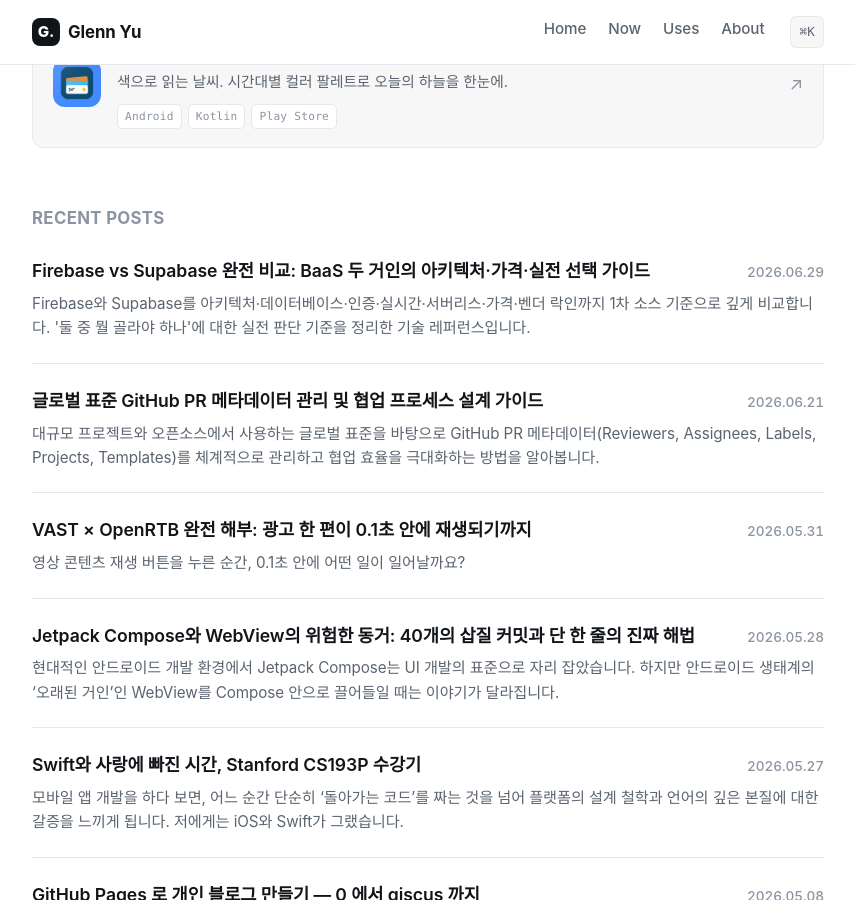
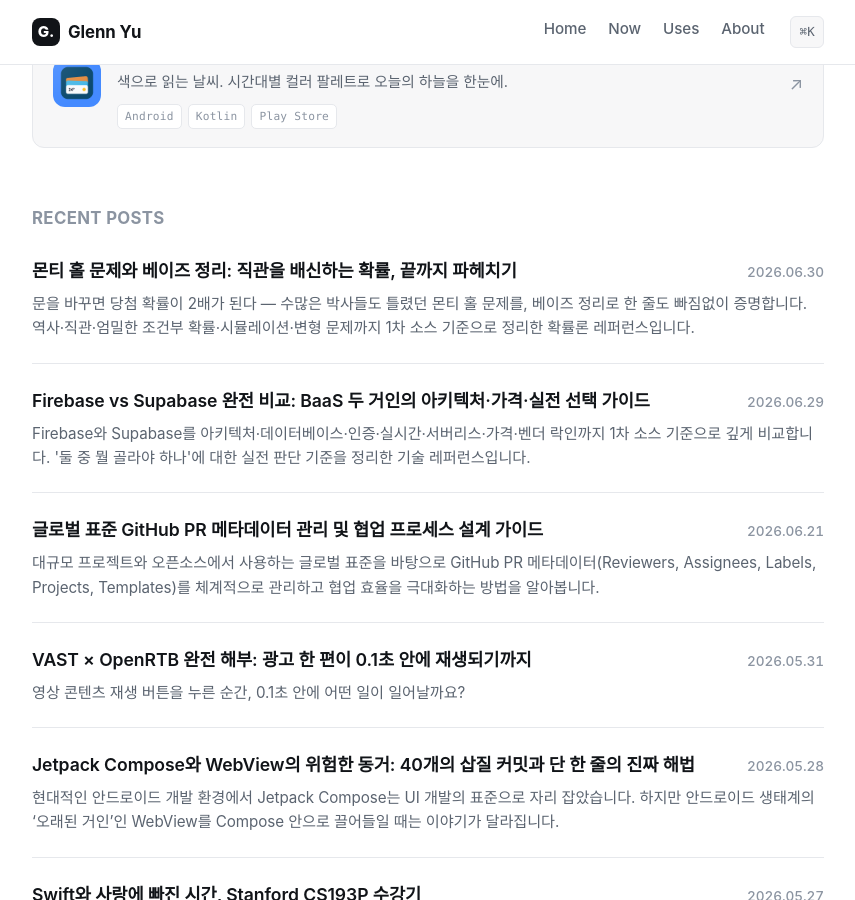
Before and after one commit to glenn-yu/glenn-yu.github.io, a Jekyll site: the page built from index.html, in a window 1280 px wide and 900 px high, scrolled down 702 px. Shown: the whole window, without its empty margins (212-1067 px from the left). Built offline with Jekyll 4.4.1, drawn with Linux system fonts in a browser that asks for light colours; some web fonts are replaced; the list of posts is cut into pages by our own code; part of the change alters nothing that is shown.

Commit message:
docs: add Monty Hall problem & Bayes theorem deep-dive post
- Full Bayesian derivation (priors/likelihoods/posterior → 1/3 vs 2/3)
- Intuition, case-enumeration table, Python Monte Carlo simulation
- Variants: ignorant host, biased host (q), n-door generalization
- History (Selvin 1975, vos Savant 1990, Erdős)
- Add opt-in MathJax loading (math: true front matter) for LaTeX rendering

Co-Authored-By: Claude Opus 4.8 (1M context) <noreply@anthropic.com>

````diff
--- a/_includes/head.html
+++ b/_includes/head.html
@@ -34,6 +34,20 @@
 
 <link rel="stylesheet" href="{{ '/assets/css/main.css' | relative_url }}">
 
+{% if page.math %}
+<!-- MathJax (수식 렌더링: front matter에 math: true 인 글에서만 로드) -->
+<script>
+  window.MathJax = {
+    tex: {
+      inlineMath: [['$', '$'], ['\\(', '\\)']],
+      displayMath: [['$$', '$$'], ['\\[', '\\]']]
+    },
+    options: { skipHtmlTags: ['script', 'noscript', 'style', 'textarea', 'pre', 'code'] }
+  };
+</script>
+<script src="https://cdn.jsdelivr.net/npm/mathjax@3/es5/tex-mml-chtml.js" async></script>
+{% endif %}
+
 <!-- Pre-paint init: apply saved theme + flag boot-pending (avoids flash) -->
 <script>
 (function () {
--- /dev/null
+++ b/_posts/2026-06-30-monty-hall-problem-and-bayes-theorem.md
@@ -0,0 +1,309 @@
+---
+layout: post
+title: "몬티 홀 문제와 베이즈 정리: 직관을 배신하는 확률, 끝까지 파헤치기"
+date: 2026-06-30 10:00:00 +0900
+categories: [Math, Probability, Statistics]
+tags: [Monty Hall, Bayes Theorem, Conditional Probability, Probability, Statistics, Bayesian Inference, Simulation, Python]
+math: true
+excerpt: "문을 바꾸면 당첨 확률이 2배가 된다 — 수많은 박사들도 틀렸던 몬티 홀 문제를, 베이즈 정리로 한 줄도 빠짐없이 증명합니다. 역사·직관·엄밀한 조건부 확률·시뮬레이션·변형 문제까지 1차 소스 기준으로 정리한 확률론 레퍼런스입니다."
+---
+
+확률 문제 중에 이만큼 사람을 화나게 만든 게 또 있을까요. **몬티 홀 문제(Monty Hall problem)**는 답이 너무나 직관에 어긋나서, 1990년 발표 당시 박사 학위 소지자 약 1,000명을 포함해 1만 명에 가까운 독자가 "당신이 틀렸다"고 항의 편지를 보냈습니다. 그중에는 20세기 최고의 다작 수학자 중 한 명인 **폴 에르되시(Paul Erdős)**도 있었습니다.
+
+그런데 정답은 항의한 사람들이 아니라 칼럼니스트 쪽이 맞았습니다. 그것도 **컴퓨터 시뮬레이션으로 증명**되고 나서야 에르되시가 받아들였을 만큼, 이 문제는 인간의 확률 직관이 얼마나 쉽게 무너지는지를 보여주는 교과서적 사례입니다.
+
+이 글은 단순히 "문을 바꾸세요"로 끝내지 않고, **왜** 그런지를 직관 → 베이즈 정리에 의한 엄밀한 증명 → 시뮬레이션 → 변형 문제까지 한 단계도 건너뛰지 않고 다룹니다. 확률을 다루는 개발자라면 베이즈 정리의 작동 방식을 체화하는 가장 좋은 예제이기도 합니다.
+
+> **참고**: 이 글의 역사적 사실(연도, 인물, 항의 편지 수치)과 수식은 [영문 위키백과 Monty Hall problem](https://en.wikipedia.org/wiki/Monty_Hall_problem), [Brilliant Wiki](https://brilliant.org/wiki/monty-hall-problem/), [Britannica](https://www.britannica.com/topic/Monty-Hall-problem)에서 교차 검증했습니다.
+
+---
+
+## 1. 문제 정의 — 규칙이 전부다
+
+미국 게임쇼 *Let's Make a Deal*의 진행자 **몬티 홀(Monty Hall)**의 이름을 딴 이 문제는 다음과 같습니다.
+
+> 세 개의 문이 있습니다. 하나의 문 뒤에는 **자동차**(당첨)가, 나머지 두 문 뒤에는 **염소**(꽝)가 있습니다.
+>
+> 1. 당신이 문 하나를 고릅니다. (예: 1번 문)
+> 2. 진행자는 **남은 두 문 중, 염소가 있는 문 하나를 열어** 보여줍니다. (예: 3번 문을 열어 염소 공개)
+> 3. 진행자가 묻습니다. "1번 문을 그대로 두시겠습니까, 아니면 2번 문으로 **바꾸시겠습니까**?"
+>
+> 바꾸는 것이 유리할까요, 그대로 두는 것이 유리할까요, 아니면 차이가 없을까요?
+
+대부분의 사람은 **"문이 두 개 남았으니 50:50, 바꿔도 그대로 둬도 똑같다"**고 답합니다. 이게 바로 함정입니다. **정답은 "바꾸면 당첨 확률이 2/3, 그대로 두면 1/3"** — 바꾸는 쪽이 정확히 **2배** 유리합니다.
+
+### 1.1 답보다 규칙이 먼저다
+
+몬티 홀 문제에서 가장 자주 놓치는 부분은 **진행자의 행동 규칙**입니다. 정답 2/3은 다음 전제(흔히 "표준 가정")가 모두 성립할 때만 나옵니다. 위키백과가 정리한 표준 규칙은 이렇습니다.
+
+1. **진행자는 항상 문을 연다** — 참가자가 무엇을 골랐든 반드시 문을 하나 연다.
+2. **진행자는 항상 염소가 있는 문을 연다** — 절대 자동차를 공개하지 않는다. (진행자는 정답을 **알고 있다**.)
+3. **진행자는 항상 바꿀 기회를 준다.**
+4. 자동차의 위치는 무작위로 균등하게 배치된다.
+5. 참가자가 우연히 자동차 문을 골랐을 때, 진행자가 열 수 있는 염소 문이 둘이면 **둘 중 하나를 동전 던지듯 균등하게(50:50) 고른다.**
+
+이 다섯 가지 중 하나라도 깨지면 답이 달라집니다(뒤의 6절 변형 문제에서 다룹니다). 핵심은 **진행자가 정답을 알고, 의도적으로 염소를 골라 연다**는 점입니다. 이 "정보의 비대칭"이 확률을 한쪽으로 몰아주는 엔진입니다.
+
+---
+
+## 2. 직관적 이해 — 왜 50:50이 아닌가
+
+엄밀한 증명에 들어가기 전에, 숫자 없이 감을 잡아봅시다.
+
+### 2.1 "처음 선택은 바뀌지 않는다"
+
+당신이 1번 문을 골랐을 때, 그 문에 자동차가 있을 확률은 **1/3**입니다. 그렇다면 **자동차가 다른 두 문(2번·3번) 어딘가에 있을 확률은 2/3**입니다. 여기까지는 누구나 동의합니다.
+
+이제 진행자가 3번 문을 열어 염소를 보여줍니다. **중요한 점**: 진행자의 이 행동은 당신이 처음 고른 1번 문에 대해 아무런 새 정보도 주지 않습니다. 진행자는 어차피 남은 두 문 중 염소가 있는 문을 **항상** 열 수 있었기 때문입니다(설령 자동차가 1번에 있어도 2번·3번은 둘 다 염소라 어느 쪽이든 열 수 있음).
+
+그래서 **1번 문의 확률은 여전히 1/3로 고정**됩니다. 그런데 "2번 또는 3번"의 2/3는 사라지지 않았고, 이제 3번이 염소로 확정되었으니 **그 2/3가 통째로 2번 문에 몰립니다.**
+
+```
+선택 전:   [1번 1/3] [2번 1/3] [3번 1/3]
+                       \________ ________/
+                                V
+                         다른 두 문 = 2/3
+
+진행자가 3번(염소) 공개 후:
+           [1번 1/3] [2번 2/3] [3번 0]  ← 2/3가 2번으로 응축
+```
+
+### 2.2 문이 100개라면? (가장 강력한 직관 펌프)
+
+이 설명으로도 안 와닿는다면 문을 **100개**로 늘려보세요.
+
+- 문 100개 중 1개 뒤에만 자동차. 당신이 1개를 고릅니다 → 맞힐 확률 **1/100**.
+- 진행자(정답을 앎)가 **나머지 99개 중 염소가 있는 98개를 전부 열어** 버립니다.
+- 이제 당신의 문 1개와, 진행자가 일부러 남겨둔 문 1개만 남았습니다.
+
+당신의 처음 선택이 정답일 확률은 여전히 **1/100**입니다. 그런데 진행자가 98개를 제거하면서 **일부러 남겨둔** 그 문 하나에 **99/100**이 응축됩니다. 바꾸지 않을 이유가 없죠. 문 3개짜리 원래 문제는 이 100개짜리의 축소판일 뿐입니다.
+
+---
+
+## 3. 베이즈 정리로 엄밀하게 증명하기
+
+직관은 직관이고, 수학은 수학입니다. **베이즈 정리(Bayes' theorem)**로 한 치의 빈틈도 없이 증명해봅시다. 이게 이 글의 핵심입니다.
+
+### 3.1 베이즈 정리 복습
+
+베이즈 정리는 **증거(evidence)를 관찰한 뒤 가설(hypothesis)의 확률을 갱신**하는 공식입니다.
+
+$$
+P(H \mid E) = \frac{P(E \mid H)\,P(H)}{P(E)}
+$$
+
+- $P(H)$ : **사전 확률(prior)** — 증거를 보기 전 가설의 확률
+- $P(E \mid H)$ : **우도(likelihood)** — 가설이 참일 때 그 증거가 나타날 확률
+- $P(E)$ : **증거의 주변 확률(marginal)** — 모든 경우에 걸쳐 그 증거가 나타날 전체 확률
+- $P(H \mid E)$ : **사후 확률(posterior)** — 증거를 본 뒤 갱신된 가설의 확률
+
+### 3.2 사건 정의
+
+상황을 고정합시다. **참가자는 1번 문을 골랐고, 진행자는 3번 문을 열어 염소를 보여줬다**고 하겠습니다. (어떤 번호를 골라도 대칭이므로 일반성을 잃지 않습니다.)
+
+가설(자동차의 실제 위치):
+
+- $C_1$ : 자동차가 **1번** 문 뒤 (= 그대로 두면 당첨)
+- $C_2$ : 자동차가 **2번** 문 뒤 (= 바꾸면 당첨)
+- $C_3$ : 자동차가 **3번** 문 뒤
+
+증거:
+
+- $H_3$ : **진행자가 3번 문을 열어 염소를 보여준 사건**
+
+우리가 구하려는 것은 $P(C_1 \mid H_3)$(그대로 두면 당첨될 확률)과 $P(C_2 \mid H_3)$(바꾸면 당첨될 확률)입니다.
+
+### 3.3 사전 확률
+
+자동차는 무작위 균등 배치이므로:
+
+$$
+P(C_1) = P(C_2) = P(C_3) = \frac{1}{3}
+$$
+
+### 3.4 우도 — 여기가 모든 것을 가른다
+
+진행자가 **3번 문을 열 확률**을, 자동차의 실제 위치별로 따져봅니다. 참가자는 1번을 골랐다는 점을 기억하세요.
+
+**① 자동차가 1번에 있을 때** $P(H_3 \mid C_1)$
+참가자가 고른 1번에 자동차가 있으므로, 진행자가 열 수 있는 염소 문은 **2번과 3번 둘 다**입니다. 표준 규칙 5에 따라 둘 중 균등하게 고르므로:
+
+$$
+P(H_3 \mid C_1) = \frac{1}{2}
+$$
+
+**② 자동차가 2번에 있을 때** $P(H_3 \mid C_2)$
+진행자는 참가자가 고른 1번도, 자동차가 있는 2번도 열 수 없습니다. 열 수 있는 건 **오직 3번**뿐입니다. 따라서:
+
+$$
+P(H_3 \mid C_2) = 1
+$$
+
+**③ 자동차가 3번에 있을 때** $P(H_3 \mid C_3)$
+진행자는 절대 자동차 문을 열지 않습니다. 3번에 자동차가 있으니 3번을 열 확률은 0:
+
+$$
+P(H_3 \mid C_3) = 0
+$$
+
+이 세 우도가 다르다는 것이 핵심입니다. 특히 **②에서 진행자가 "어쩔 수 없이" 3번을 여는 것이 강한 증거**가 됩니다.
+
+### 3.5 증거의 주변 확률
+
+전체 확률의 법칙으로 $P(H_3)$를 구합니다.
+
+$$
+\begin{aligned}
+P(H_3) &= P(H_3 \mid C_1)P(C_1) + P(H_3 \mid C_2)P(C_2) + P(H_3 \mid C_3)P(C_3) \\
+&= \frac{1}{2}\cdot\frac{1}{3} + 1\cdot\frac{1}{3} + 0\cdot\frac{1}{3} \\
+&= \frac{1}{6} + \frac{1}{3} + 0 = \frac{1}{2}
+\end{aligned}
+$$
+
+### 3.6 사후 확률 — 결론
+
+이제 베이즈 정리에 그대로 대입합니다.
+
+**그대로 둘 때 (1번이 정답일 확률):**
+
+$$
+P(C_1 \mid H_3) = \frac{P(H_3 \mid C_1)P(C_1)}{P(H_3)} = \frac{\frac{1}{2}\cdot\frac{1}{3}}{\frac{1}{2}} = \frac{\frac{1}{6}}{\frac{1}{2}} = \frac{1}{3}
+$$
+
+**바꿀 때 (2번이 정답일 확률):**
+
+$$
+P(C_2 \mid H_3) = \frac{P(H_3 \mid C_2)P(C_2)}{P(H_3)} = \frac{1\cdot\frac{1}{3}}{\frac{1}{2}} = \frac{\frac{1}{3}}{\frac{1}{2}} = \frac{2}{3}
+$$
+
+$$
+\boxed{P(\text{그대로}) = \frac{1}{3}, \qquad P(\text{바꿈}) = \frac{2}{3}}
+$$
+
+증명 끝. 직관에서 본 "1/3 vs 2/3"이 베이즈 정리에서 한 치의 오차도 없이 똑같이 나옵니다. 두 값을 더하면 $\frac{1}{3} + \frac{2}{3} = 1$로 정상입니다(3번은 이미 0으로 확정).
+
+### 3.7 무엇이 확률을 바꿨나
+
+여기서 꼭 짚을 점: **갱신된 것은 1번 문이 아니라 다른 문들입니다.** 1번의 사후 확률은 사전 확률과 똑같은 1/3에 머물렀습니다. 진행자의 행동이 1번에 대해 새 정보를 안 줬기 때문입니다. 반면 2번은 1/3 → 2/3으로 뛰었습니다. **"진행자가 3번을 열 수밖에 없었던 상황"이 곧 '자동차가 2번에 있다'는 증거**였던 것입니다. 베이즈 정리는 이 비대칭적 정보를 정확히 수치로 환산해줍니다.
+
+---
+
+## 4. 경우의 수로 다시 확인하기 (베이즈가 부담스럽다면)
+
+수식 없이 모든 경우를 나열해도 같은 답이 나옵니다. 참가자가 항상 **1번을 고른다**고 가정하고, 자동차 위치별로 "바꿈" 전략의 결과를 봅시다.
+
+| 자동차 위치 | 확률 | 진행자가 여는 문 | 그대로(1번) | 바꿈 |
+|:---:|:---:|:---:|:---:|:---:|
+| 1번 | 1/3 | 2번 또는 3번 | **당첨** 🚗 | 꽝 🐐 |
+| 2번 | 1/3 | 3번(강제) | 꽝 🐐 | **당첨** 🚗 |
+| 3번 | 1/3 | 2번(강제) | 꽝 🐐 | **당첨** 🚗 |
+
+- **그대로 두기**: 3번 중 1번만 당첨 → **1/3**
+- **바꾸기**: 3번 중 2번 당첨 → **2/3**
+
+자동차가 1번에 있을 때만 "그대로"가 이기는데, 그건 처음에 1/3 확률로 맞힌 경우뿐입니다. 나머지 2/3의 경우(자동차가 2번·3번)에는 **진행자가 강제로 정답 옆문을 남겨주므로** 바꾸면 무조건 이깁니다.
+
+---
+
+## 5. 시뮬레이션으로 때려잡기 (에르되시도 이걸로 납득했다)
+
+말로 안 되면 코드로. 폴 에르되시조차 컴퓨터 시뮬레이션을 보고서야 받아들였습니다. 파이썬으로 100만 번 돌려봅시다.
+
+```python
+import random
+
+def play_monty_hall(switch: bool) -> bool:
+    """한 판 플레이. switch=True면 문을 바꾼다. 당첨이면 True 반환."""
+    doors = [0, 1, 2]
+    car = random.randint(0, 2)          # 자동차 위치 (무작위)
+    choice = random.randint(0, 2)       # 참가자의 첫 선택 (무작위)
+
+    # 진행자가 열 문: 참가자가 고르지 않았고 + 자동차도 아닌 문
+    openable = [d for d in doors if d != choice and d != car]
+    host_opens = random.choice(openable)  # 둘이면 균등하게 하나 선택
+
+    if switch:
+        # 내 선택도 아니고, 진행자가 연 문도 아닌 나머지 하나로 바꿈
+        choice = next(d for d in doors if d != choice and d != host_opens)
+
+    return choice == car
+
+N = 1_000_000
+stay_wins   = sum(play_monty_hall(switch=False) for _ in range(N))
+switch_wins = sum(play_monty_hall(switch=True)  for _ in range(N))
+
+print(f"그대로 두기 승률: {stay_wins / N:.4f}")   # ≈ 0.3333
+print(f"바꾸기   승률: {switch_wins / N:.4f}")   # ≈ 0.6667
+```
+
+출력은 항상 **그대로 ≈ 0.333, 바꿈 ≈ 0.667**로 수렴합니다. 이론값 1/3, 2/3와 정확히 일치하죠. 100만 번의 대수의 법칙 앞에서는 직관이 항복할 수밖에 없습니다.
+
+---
+
+## 6. 변형 문제 — 규칙이 바뀌면 답도 바뀐다
+
+1절에서 "규칙이 전부"라고 했습니다. 표준 가정을 하나씩 깨보면 답이 어떻게 달라지는지가 이 문제의 진짜 깊이입니다.
+
+### 6.1 진행자가 정답을 모를 때 ("몬티 폴 / Monty Fall" 문제)
+
+진행자가 어느 문에 자동차가 있는지 **모르고**, 남은 두 문 중 하나를 **무작위로** 열었는데 우연히 염소가 나왔다면? 이때는 **바꾸든 안 바꾸든 50:50**입니다.
+
+차이는 베이즈 우도에 있습니다. 진행자가 무작위로 열면 $P(H_3 \mid C_1) = P(H_3 \mid C_2) = \frac{1}{2}$로 **우도가 같아집니다**(자동차가 3번에 있었으면 자동차를 열어버려 이 시나리오 자체가 제외됨). 우도가 같으니 사후 확률도 1번·2번이 각각 1/2로 같아집니다. 즉 **"진행자가 일부러 염소를 골랐다"는 정보가 사라지면 우위도 사라집니다.** 정답을 아는 진행자의 의도적 선택이 2/3의 원천이었음을 거꾸로 증명하는 셈입니다.
+
+### 6.2 진행자가 편향된 선택을 할 때 (매개변수 $q$)
+
+참가자가 자동차 문(1번)을 골라 진행자가 2번·3번 중 고를 수 있을 때, **3번을 고를 확률을 $q$**라 합시다(표준 가정에서는 $q = \frac{1}{2}$). 이때 진행자가 실제로 3번을 연 것을 관찰한 뒤 **바꿔서 이길 조건부 확률**은:
+
+$$
+P(\text{바꿈 당첨} \mid H_3) = \frac{1}{1 + q}
+$$
+
+- $q = \frac{1}{2}$ (표준): $\frac{1}{1.5} = \frac{2}{3}$ ✓
+- $q = 1$ (진행자가 가능하면 항상 3번 선호): $\frac{1}{2}$ — 이 경우엔 바꿔도 안 바꿔도 같음
+- $q = 0$ (진행자가 3번을 피함 → 그래도 3번을 열었다면 강제였다는 뜻): $\frac{1}{1} = 1$ — 바꾸면 100% 당첨
+
+흥미로운 사실: $q$가 무엇이든 **게임 전체에 걸친 평균 승률은 항상 정확히 2/3로 유지**됩니다. 변하는 것은 "3번이 열렸다는 특정 조건"에서의 조건부 확률뿐입니다. (출처: [위키백과 변형 절](https://en.wikipedia.org/wiki/Monty_Hall_problem))
+
+### 6.3 일반화 — 문이 $n$개일 때
+
+문이 $n$개, 자동차 1대, 당신이 1개를 고른 뒤 진행자가 염소 문 1개를 열고, 남은 문 중 하나로 바꾼다면:
+
+- 그대로: $\dfrac{1}{n}$
+- 바꿈: $\dfrac{n-1}{n(n-2)}$
+
+$n = 3$을 넣으면 $\frac{2}{3\cdot1} = \frac{2}{3}$로 원래 문제와 일치합니다. 2.2절의 "문 100개, 진행자가 98개를 여는" 버전은 진행자가 **남은 문 중 하나만 빼고 전부** 여는 더 극단적 변형으로, 이때 바꿈 승률은 $\frac{n-1}{n} = \frac{99}{100}$까지 치솟습니다.
+
+---
+
+## 7. 역사 — 천재들도 틀렸던 문제
+
+- **1975년**: 통계학자 **스티브 셀빈(Steve Selvin)**이 학술지 *The American Statistician*에 보낸 편지에서 처음 이 문제를 제기하고, 후속 편지에서 "몬티 홀 문제"라고 명명했습니다.
+- **1990년 9월**: 칼럼니스트 **메릴린 보스 사반트(Marilyn vos Savant)**가 *Parade* 잡지의 "Ask Marilyn" 칼럼에서 "바꾸는 것이 유리하다"고 답하며 대중적으로 폭발했습니다.
+- **항의 폭주**: 발표 후 약 **1만 통**의 편지가 쏟아졌고, 그중 **박사 학위 소지자만 약 1,000명**이 사반트가 틀렸다고 주장했습니다. (사반트가 맞았습니다.)
+- **폴 에르되시**: 평생 1,500편 가까운 논문을 쓴 전설적 수학자도 이 문제만큼은 **컴퓨터 시뮬레이션을 보기 전까지 납득하지 못했습니다.**
+
+이 일화들은 "수학적 훈련이 잘 된 사람도 확률 직관에서는 똑같이 무너질 수 있다"는 점을 보여줍니다. 베이즈 정리 같은 **형식적 도구가 직관의 빈틈을 메우는 이유**가 여기 있습니다.
+
+---
+
+## 8. 마무리 — 이 문제가 개발자에게 주는 교훈
+
+몬티 홀 문제는 단순한 퀴즈가 아니라, **조건부 확률과 정보 갱신**의 본질을 담은 압축 파일입니다.
+
+1. **확률은 정보의 함수다.** 문이 두 개 남았다고 50:50이 아닙니다. "어떻게 그 상태에 도달했는가"(진행자가 정답을 알고 의도적으로 골랐는가)가 확률을 결정합니다. A/B 테스트, 추천 시스템, 베이지안 필터를 다룰 때 똑같이 적용되는 원리입니다.
+
+2. **베이즈 정리는 직관의 교정 도구다.** 우도 $P(E \mid H)$를 경우별로 정직하게 따지기만 하면, 직관이 헷갈리는 상황에서도 기계적으로 정답이 나옵니다.
+
+3. **막히면 시뮬레이션하라.** 에르되시도 그랬습니다. 닫힌 형태 증명이 어렵거나 직관이 의심스러울 때, 몬테카를로 시뮬레이션은 가장 정직한 심판입니다.
+
+다음에 누가 "문 두 개 남았으니 반반 아니냐"고 하면, 이 글의 3절을 펼쳐 베이즈 정리로 1/3 vs 2/3을 보여주세요. 그래도 안 믿으면 5절 코드를 100만 번 돌려주면 됩니다. 🚗
+
+---
+
+### 참고 자료
+
+- [Monty Hall problem — Wikipedia](https://en.wikipedia.org/wiki/Monty_Hall_problem)
+- [Monty Hall Problem — Brilliant Math & Science Wiki](https://brilliant.org/wiki/monty-hall-problem/)
+- [Monty Hall problem — Britannica](https://www.britannica.com/topic/Monty-Hall-problem)
+- [The Monty Hall Problem Using Bayes' Theorem — Cornell Networks Blog](https://blogs.cornell.edu/info2040/2022/11/10/the-monty-hall-problem-using-bayes-theorem/)
+- [몬티 홀 문제 — 위키백과](https://ko.wikipedia.org/wiki/%EB%AA%AC%ED%8B%B0_%ED%99%80_%EB%AC%B8%EC%A0%9C)
````
